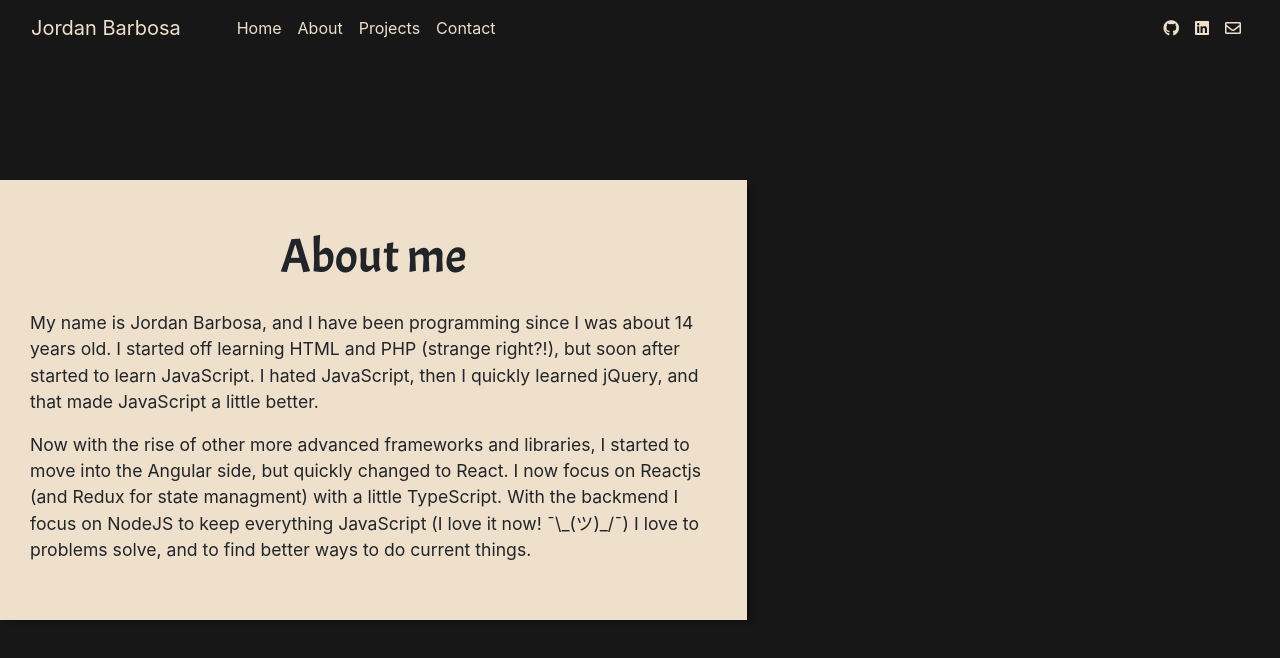
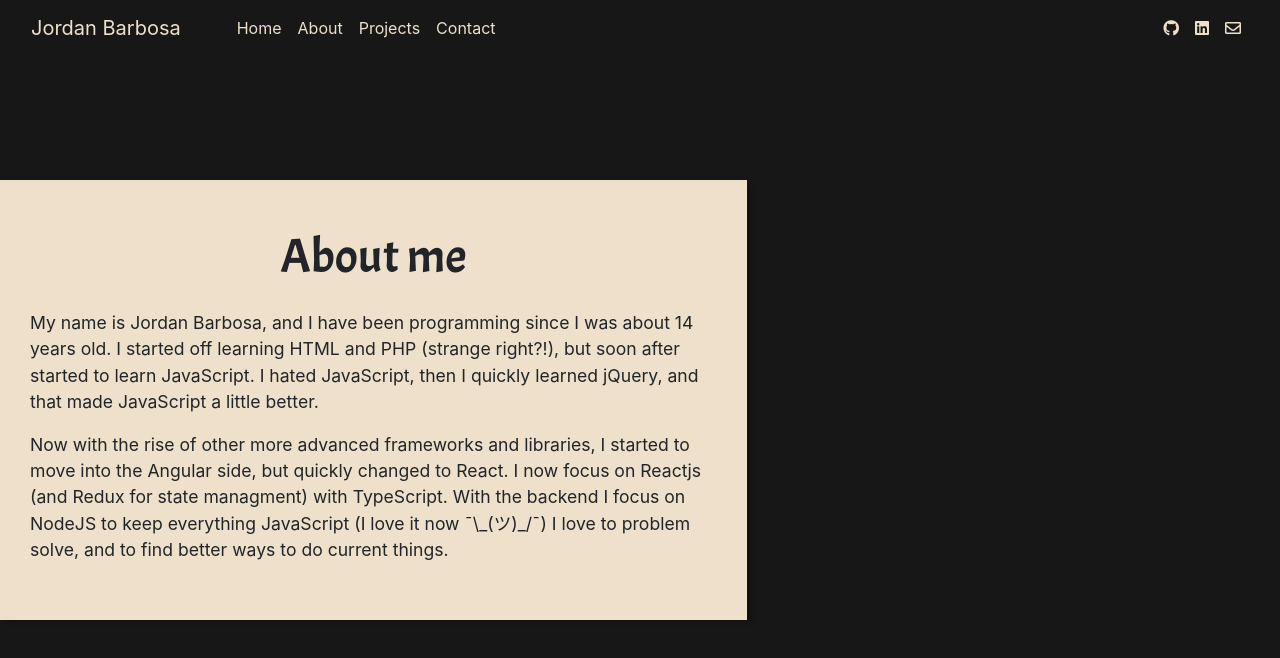
Before and after one commit to jordanjordanb1/portfolio, a React (Create React App) app in the folder client/: page /about in a window 1280 px wide. Shown: the top 658 px of the page. Built offline with nearby package versions, Linux system fonts and the light colour scheme.

Commit message:
Fixed spelling

```diff
--- a/client/src/components/About/About.tsx
+++ b/client/src/components/About/About.tsx
@@ -36,12 +36,11 @@
                                     frameworks and libraries, I started to move
                                     into the Angular side, but quickly changed
                                     to React. I now focus on Reactjs (and Redux
-                                    for state managment) with a little
-                                    TypeScript. With the backmend I focus on
-                                    NodeJS to keep everything JavaScript (I love
-                                    it now! ¯\_(ツ)_/¯) I love to problems
-                                    solve, and to find better ways to do current
-                                    things.
+                                    for state managment) with TypeScript. With
+                                    the backend I focus on NodeJS to keep
+                                    everything JavaScript (I love it now
+                                    ¯\_(ツ)_/¯) I love to problem solve, and to
+                                    find better ways to do current things.
                                 </p>
                             </Col>
                         </Row>
```
